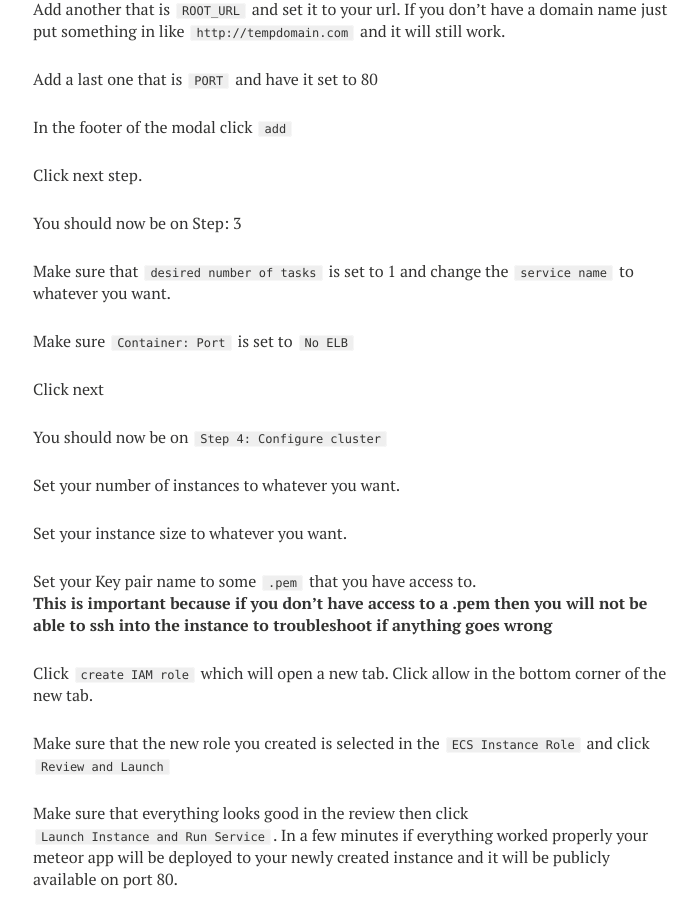
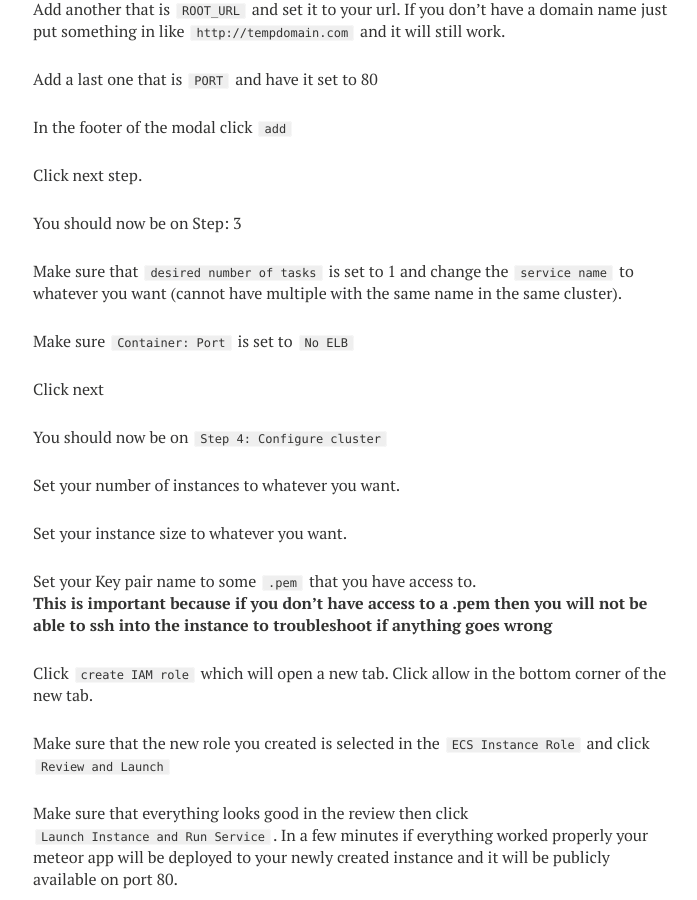
Before and after one commit to krishamoud/krishamoud.github.io, a Jekyll site: the page built from _posts/2015-07-04-deploying-meteor-to-aws-ecs.md, in a window 1280 px wide and 900 px high, scrolled down 2207 px. Shown: the whole window, without its empty margins (287-984 px from the left). Built offline with Jekyll 4.4.1, drawn with Linux system fonts in a browser that asks for light colours; nearby versions of some CDN libraries.

Commit message:
Update 2015-07-04-deploying-meteor-to-aws-ecs.md

```diff
--- a/_posts/2015-07-04-deploying-meteor-to-aws-ecs.md
+++ b/_posts/2015-07-04-deploying-meteor-to-aws-ecs.md
@@ -100,7 +100,7 @@ Click next step.
 
 You should now be on Step: 3
 
-Make sure that `desired number of tasks` is set to 1 and change the `service name` to whatever you want.
+Make sure that `desired number of tasks` is set to 1 and change the `service name` to whatever you want (cannot have multiple with the same name in the same cluster).
 
 Make sure `Container: Port` is set to `No ELB`
 
```
